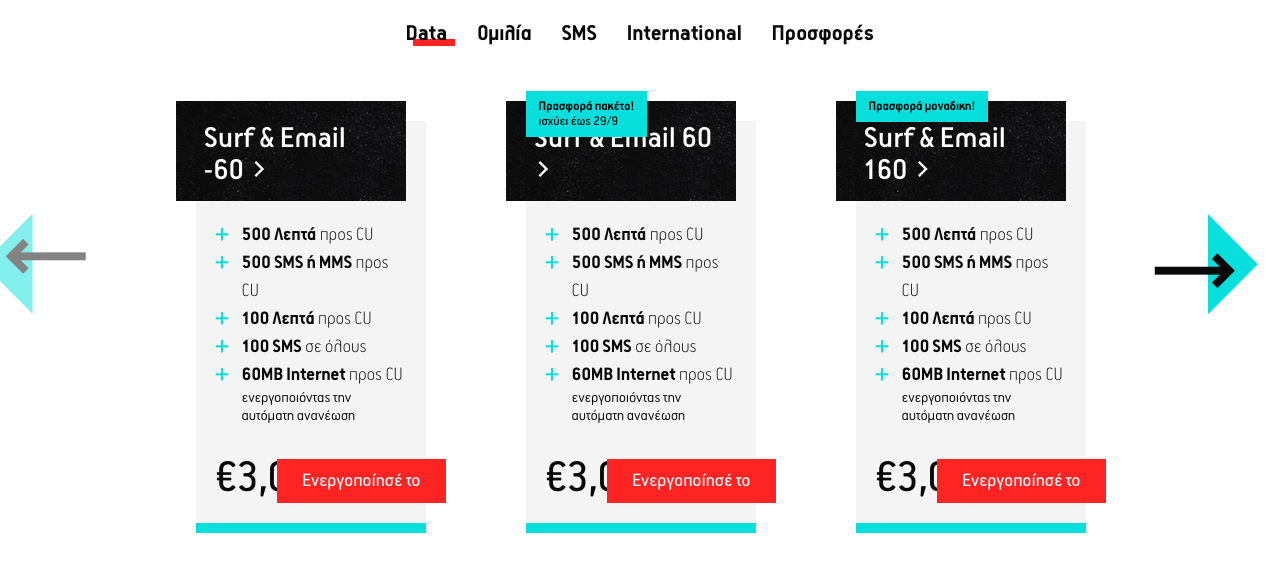
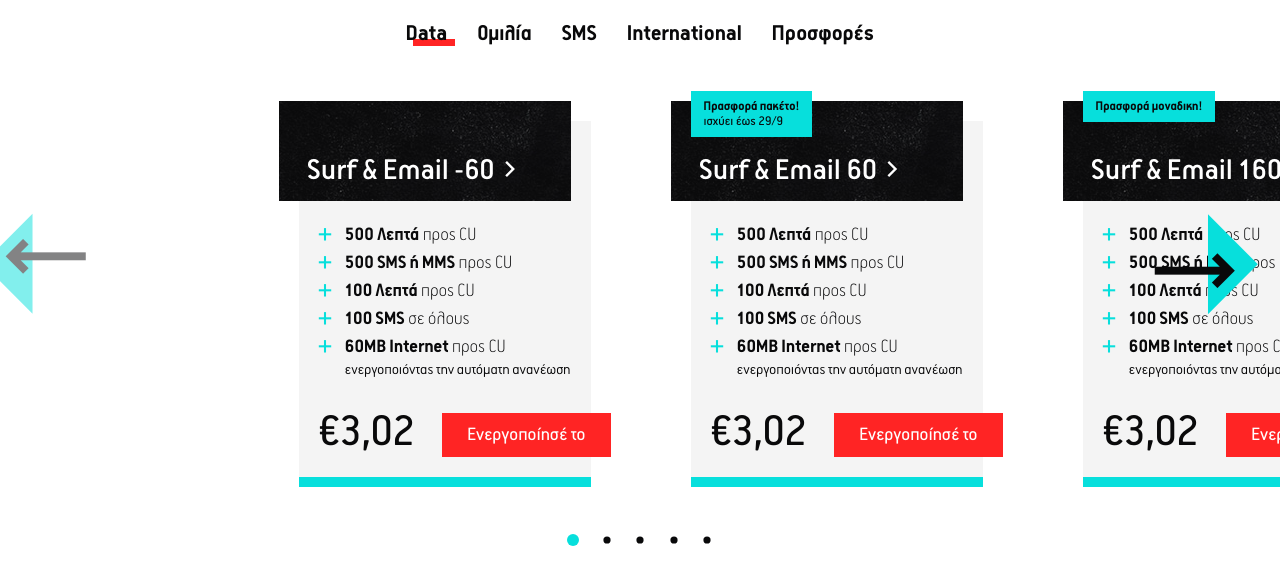
Before and after one commit to stratosiordanidis/vodafone-cu, a plain HTML site: page index.html in a window 1280 px wide. Shown: the part 1840-2410 px from the top of the page. Drawn offline with Linux system fonts and the light colour scheme; files whose address does not match are found by name.

Commit message:
removed rem dimension on package-item.

```diff
--- a/sass/_carousel-package-list.sass
+++ b/sass/_carousel-package-list.sass
@@ -185,8 +185,8 @@
 		+transition(0.3s)
 		// width: 300px !important
 		// width: ((300px / 16px) * 1rem) !important
-		width: 360px !important
-		width: ((360px / 16px) * 1rem) !important
+		// width: 360px !important
+		// width: ((360px / 16px) * 1rem) !important
 		outline: none
 		opacity: 1
 
```
Also changed, not shown: css/styles.css.
